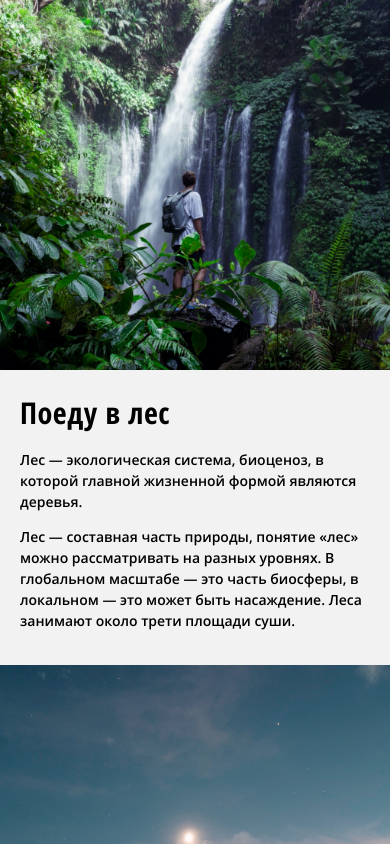
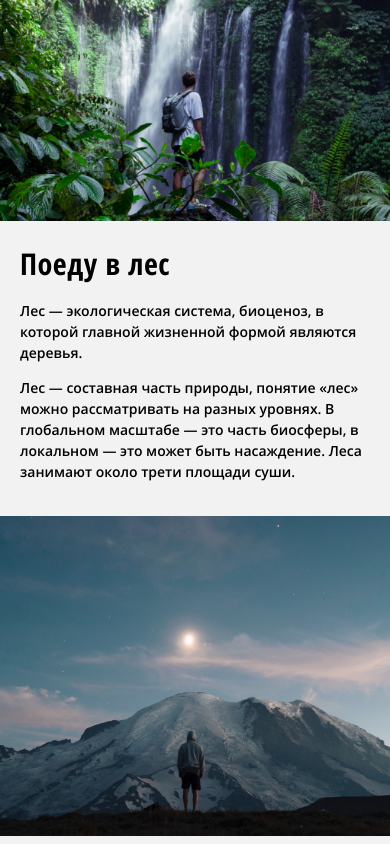
Before and after one commit to barbylka/teamwork, a plain HTML site: page index.html in a window 390 px wide. Shown: the part 687-1531 px from the top of the page. Drawn offline with Linux system fonts and the light colour scheme; files whose address does not match are found by name.

Commit message:
fixed place

```diff
--- a/blocks/place/__paragraph/place__paragraph.css
+++ b/blocks/place/__paragraph/place__paragraph.css
@@ -4,3 +4,9 @@
     font-weight: 600;
     line-height: 1.5;
 }
+
+@media screen and (max-width: 768px) {
+    .place__paragraph {
+        max-width: 728px;
+    }
+}
--- a/blocks/place/__photo/place__photo.css
+++ b/blocks/place/__photo/place__photo.css
@@ -23,8 +23,8 @@
     }
 }
 
-@media screen and (max-width: 375px) {
+@media screen and (max-width: 425px) {
     .place__photo {
-        max-height: 320px;
+        height: 320px;
     }
 }
--- a/blocks/place/place.css
+++ b/blocks/place/place.css
@@ -1,5 +1,4 @@
 .place {
-    padding-top: 50px;
     display: grid;
     grid-template-columns: 50% 1fr;
     grid-template-rows: 1fr 1fr 1fr;
```
